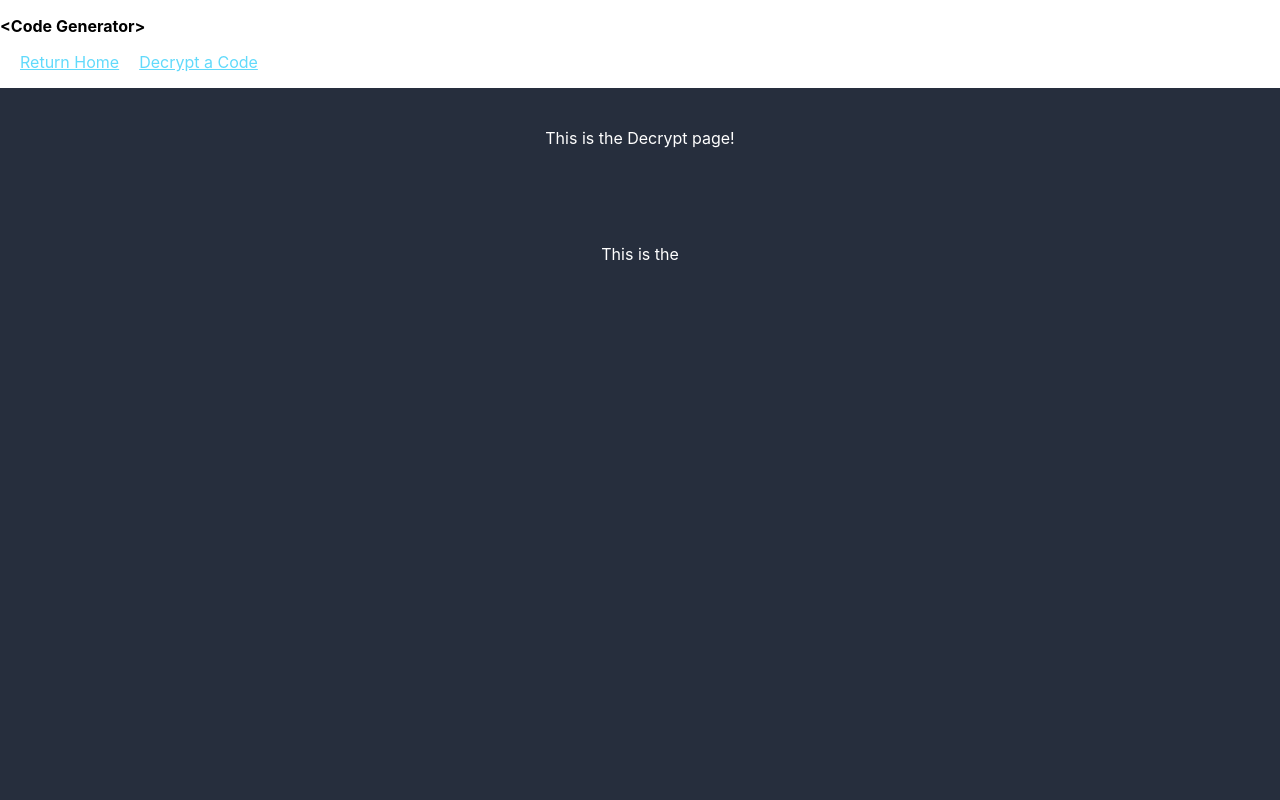
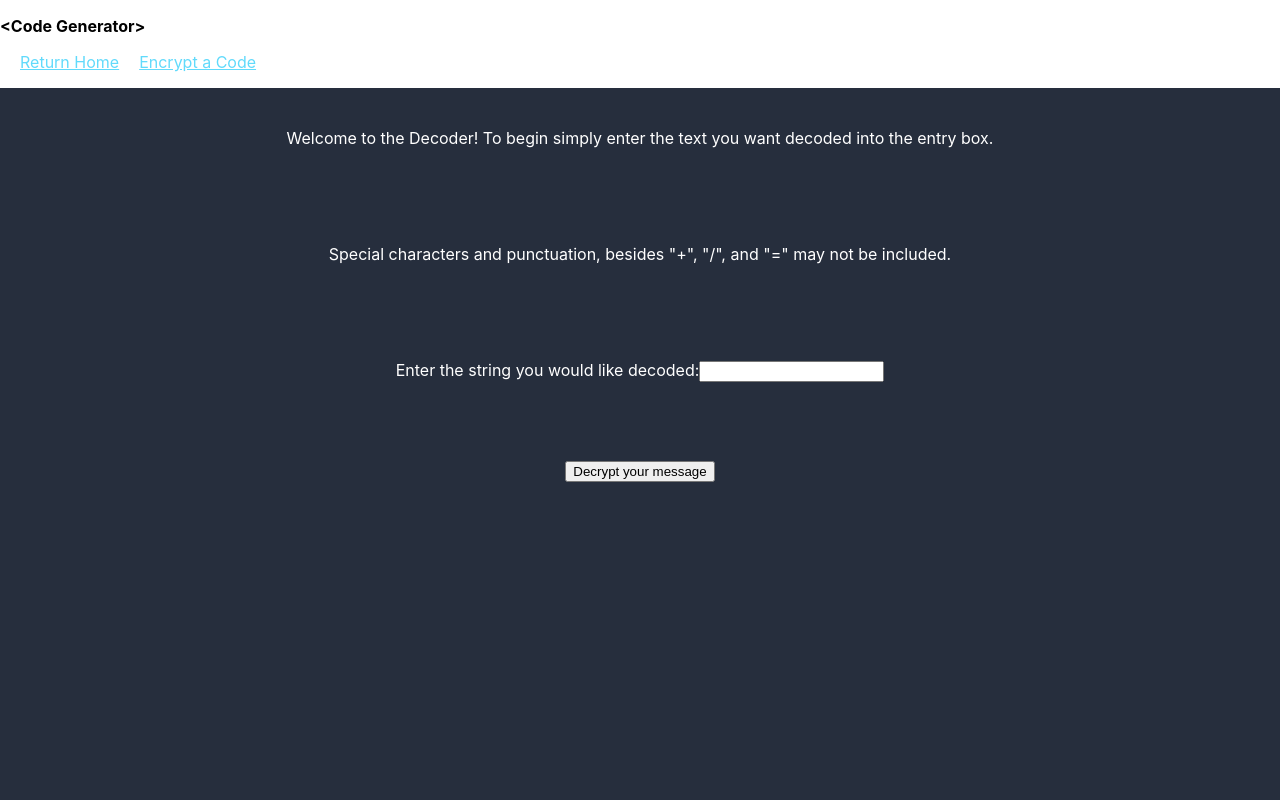
Before and after one commit to HaydonUresti/Code-Generator, a React (Create React App) app in the folder code-generator/: page /decrypt in a window 1280 px wide. Shown: the top 800 px of the page. Built offline with nearby package versions, Linux system fonts and the light colour scheme.

Commit message:
Got decypherPage working+added Git img

```diff
--- a/code-generator/src/components/cypher.js
+++ b/code-generator/src/components/cypher.js
@@ -1,68 +1,3 @@
-// import React from 'react'
-// import { CryptoJS } from 'crypto-js';
-// const CryptoJS = require('crypto-js')
-// import { CryptoJS } from 'crypto-js';
-
-// const encryptString = (str) => {
-//     // const CryptoJS = require('crypto-js')
-//     return (CryptoJS.enc.Base64.stringify(CryptoJS.enc.Utf8.parse(str)));
-// };
-
-// const decryptString = (encryptedString) => {
-//     // const CryptoJS = require('crypto-js')
-//     return (CryptoJS.enc.Base64.parse(encryptedString).toString(CryptoJS.enc.Utf8));
-// };
-
-// // const exportItems = () => {
-// //     encryptString,
-// //     decryptString
-// // }
-
-// export default encryptString;
-
-
-// const encryptString= (unencryptedString) => {
-
-//     const key = '790187515473539579235723'
-//     var encyptor = require('simple-encryptor')(key);
-
-//     return (
-//         encyptor.encrypt(unencryptedString)
-//     )
-// };
-
-// export default encryptString;
-
-
-
-
-// const encryptString = (unencryptedString) => {
-
-//     const chars = ['a','b','c','d','e','f','g','h','i','j','k','l','m','n','o',
-//     'p','q','r','s','t','u','v','w','x','y','z','A','B','C','D','E','F','G','H','I'
-//     ,'J','K','L','M','N','O','P','Q','R','S','T','U','V','W','X','Y','Z','0','1','2'
-//     ,'3','4','5','6','7','8','9', '!', '.', '@','#',',',';',':','/','_','-']
-
-//     for (let i = 0; i < unencryptedString.length; i++) {
-//         console.log(unencryptedString)
-//         console.log(chars.indexOf(i))
-//     }
-// };
-
-// export default encryptString;
-
-const chars = ['a','b','c','d','e','f','g','h','i','j','k','l','m','n','o',
-    'p','q','r','s','t','u','v','w','x','y','z','A','B','C','D','E','F','G','H','I'
-    ,'J','K','L','M','N','O','P','Q','R','S','T','U','V','W','X','Y','Z','0','1','2'
-    ,'3','4','5','6','7','8','9', '+'];
-// var scores = [10, 20, 30, 10, 40, 20];
-// var scores = ['a','b','c','d','e'];
-// const str = 'This is my codez';
-// const str = 'y';
-
-
-
-
 const encryptString = (unencryptedString) => {
     const chars = ['a','b','c','d','e','f','g','h','i','j','k','l','m','n','o',
     'p','q','r','s','t','u','v','w','x','y','z','A','B','C','D','E','F','G','H','I'
@@ -95,40 +30,12 @@ const encryptString = (unencryptedString) => {
 
     }
     console.log(btoa(newArray.join("")))
-    return (newArray.join(""))
+    let newString =newArray.join("")
+    return (btoa(newString));
 
 };
 
-const decryptString = (encryptedString) => {
-    const key = 39;
-    // console.log("The original Phrase: ",encryptedString )
-    let decryptedArray = [];
-     for (let i = 0; i < encryptedString.length; i++) {
-    console.log("The curChar: ",encryptedString[i]);
-    let currChar = chars.indexOf(encryptedString[i])
-    console.log("Original char: ",currChar)
 
-    if (currChar == 39) {
-        decryptedArray.push(" ")
-        continue;
-    }
-    if (currChar-key < 0){
-        let remainder = (currChar-key)+62;
-        console.log("new char: ", remainder)
-        decryptedArray.push(chars[remainder])
-    } else {let newChar = currChar-key;
-
-        decryptedArray.push(chars[newChar])
-    }
-
-
-    }
-    // console.log(decryptedArray.join(""))
-    return (decryptedArray.join(""));
-};
-
-// decryptString('vUV5NV5NZNP1QR')
-// decryptString(encryptString(str))
 // encryptString(str)
 
 // export default { encryptString, decryptString };
--- /dev/null
+++ b/code-generator/src/components/decipher.js
@@ -0,0 +1,38 @@
+const decryptString = (encryptedString) => {
+    const chars = ['a','b','c','d','e','f','g','h','i','j','k','l','m','n','o',
+    'p','q','r','s','t','u','v','w','x','y','z','A','B','C','D','E','F','G','H','I'
+    ,'J','K','L','M','N','O','P','Q','R','S','T','U','V','W','X','Y','Z','0','1','2'
+    ,'3','4','5','6','7','8','9', '+'];
+
+    const key = 39;
+    let newString = atob(encryptedString)
+    // console.log("The original Phrase: ",encryptedString )
+    let decryptedArray = [];
+     for (let i = 0; i < newString.length; i++) {
+    console.log("The curChar: ",newString[i]);
+    let currChar = chars.indexOf(newString[i])
+    console.log("Original char: ",currChar)
+
+    if (currChar == 39) {
+        decryptedArray.push(" ")
+        continue;
+    }
+    if (currChar-key < 0){
+        let remainder = (currChar-key)+62;
+        console.log("new char: ", remainder)
+        decryptedArray.push(chars[remainder])
+    } else {let newChar = currChar-key;
+
+        decryptedArray.push(chars[newChar])
+    }
+
+
+    }
+    // console.log(decryptedArray.join(""))
+    return (decryptedArray.join(""));
+};
+
+// decryptString('vUV5NV5NZNP1QR')
+// decryptString(encryptString(str))
+
+export default decryptString;
--- a/code-generator/src/pages/decryptPage.js
+++ b/code-generator/src/pages/decryptPage.js
@@ -1,20 +1,42 @@
 import React from "react";
-
+import { useState } from "react";
+import decryptString from "../components/decipher";
 // The home page of the website
 const DecryptPage = () => {
+
+  const [encryptedInput, setEncryptedInput] = useState("");
+  const [plainText, setPlainText] = useState("");
+
     return (
+
+
             <div className="App">
 
                 <header className="App-header">
                   <p className="App-title">&lt;Code Generator&gt;</p>
                   <a className='App-link' href='/'>Return Home</a>
-              <a className='App-link' href='/encrypt'>Decrypt a Code</a>
+                  <a className='App-link' href='/encrypt'>Encrypt a Code</a>
                 </header>
 
-          <body className='App-body'>
-            <p>This is the Decrypt page!</p>
-            <p>This is the</p>
-          </body>
+              <div className='App-body'>
+                <p>Welcome to the Decoder! To begin simply enter the text you want decoded into the entry box.</p>
+                <p>Special characters and punctuation, besides "+", "/", and "=" may not be included.</p>
+                <form>
+                  <label>Enter the string you would like decoded:
+                    <input
+                    type="text"
+                    value={encryptedInput}
+                    onChange={(text) => setEncryptedInput(text.target.value)}
+                    />
+                  </label>
+
+                </form>
+               <button onClick={ () => setPlainText(decryptString(encryptedInput))}>
+               {/* <button onClick={ console.log(unencryptedInput)}> */}
+                Decrypt your message
+               </button>
+               <p>{plainText}</p>
+              </div>
               <footer className='App-footer'>
                 <p>2023 Code Generator - Haydon Uresti</p>
                 <div>
--- a/code-generator/src/pages/homePage.js
+++ b/code-generator/src/pages/homePage.js
@@ -39,6 +39,9 @@ const HomePage = () => {
             <p>2023 Code Generator - Haydon Uresti</p>
             <div>
               {/* A git hub link can go here */}
+              <a href="https://github.com/HaydonUresti">
+                <img alt="Git Hub" src="https://upload.wikimedia.org/wikipedia/commons/thumb/c/c6/Font_Awesome_5_brands_github-square.svg/32px-Font_Awesome_5_brands_github-square.svg.png"/>
+              </a>
             </div>
           </footer>
         </div>
```
Lines whose indentation alone changed are shown as unchanged.
